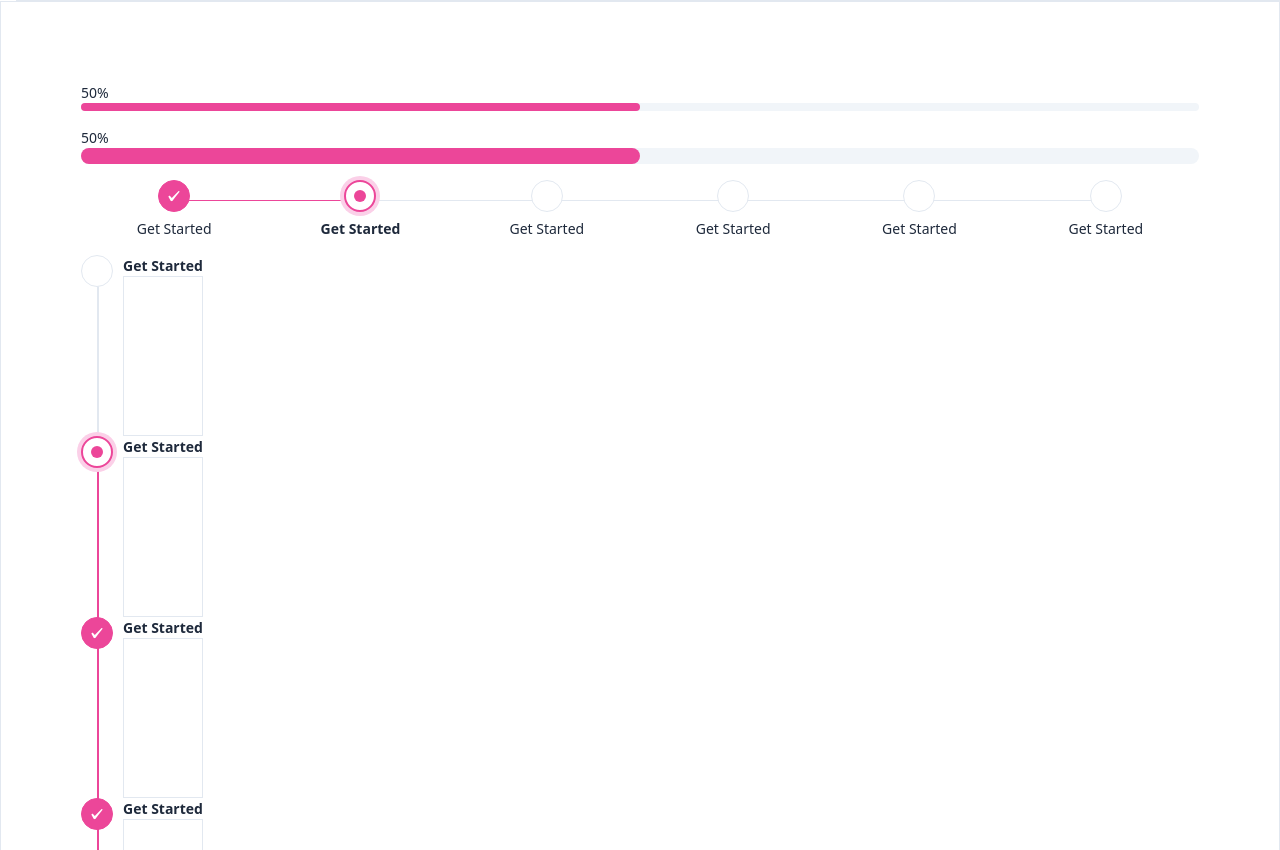
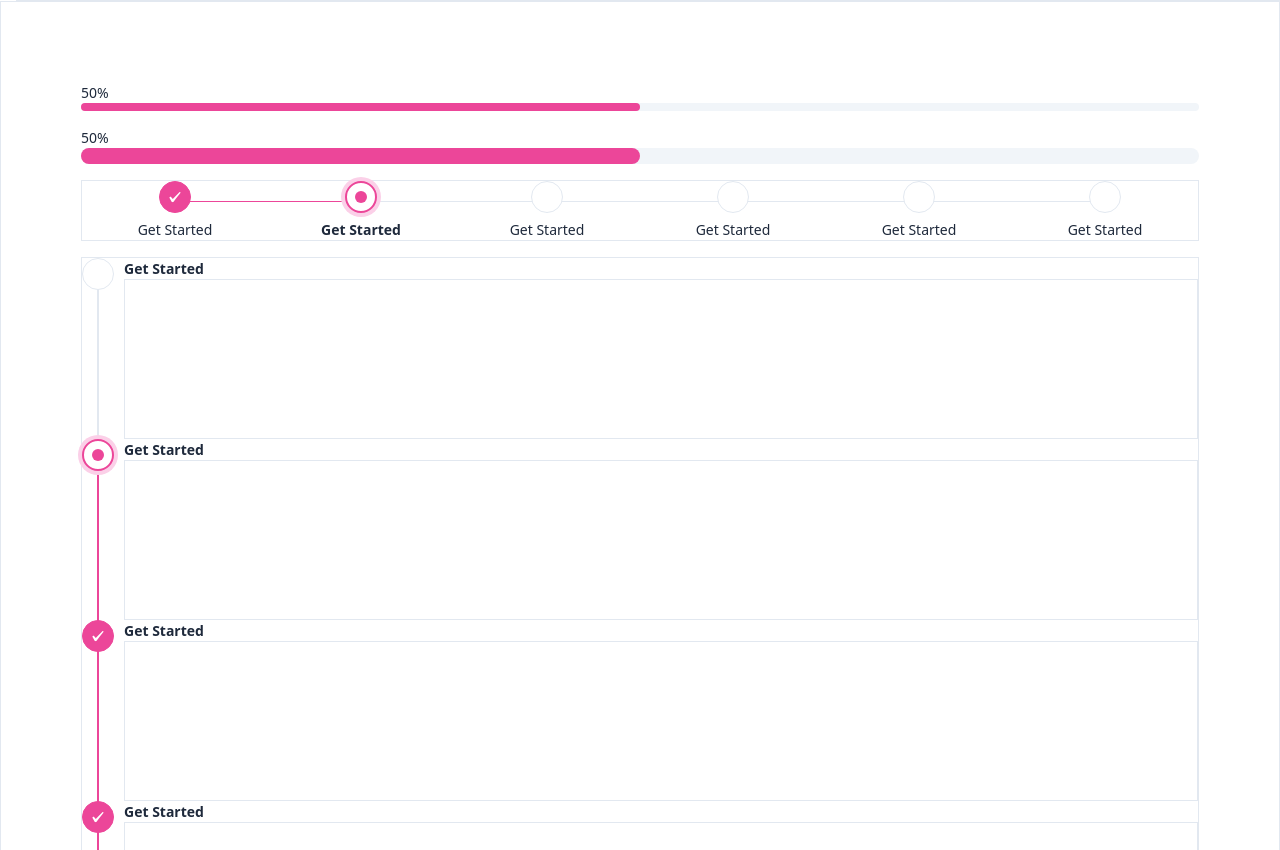
Before and after one commit to siska199/pp-w-code-base-react, a React (Vite) app in the folder react/: page / in a window 1280 px wide. Shown: the part 5250-6100 px from the top of the page. Built offline with nearby package versions, Linux system fonts and the light colour scheme.

Commit message:
fix progress step vertical

```diff
--- a/react/src/assets/styles/ui/progress-step.css
+++ b/react/src/assets/styles/ui/progress-step.css
@@ -37,7 +37,7 @@
 }
 
 .stepper-item.vertical::after {
-    @apply content-[''] absolute left-[13%] block top-[1px]  bottom-[5px]  h-full  border-gray-200 border-[1px] z-[-1];
+    @apply content-[''] absolute left-[15px] block top-[1px]  bottom-[5px]  h-full  border-gray-200 border-[1px] z-[-1];
     transform-origin: 50% 100%;
 }
 
--- a/react/src/components/examples/ExampleProgressbar.tsx
+++ b/react/src/components/examples/ExampleProgressbar.tsx
@@ -33,44 +33,44 @@ const ExampleProgressbar = () => {
     const listStepVertical = [
         {
             title: "Get Started",
-            caption:<div className="h-[10rem] border">
+            caption:<div className="h-[10rem] w-full  border">
 
             </div>
         },
         {
             title: "Get Started",
-            caption:<div className="h-[10rem] border">
+            caption:<div className="h-[10rem]  w-full border">
 
             </div>
         },
         {
             title: "Get Started",
-            caption: <div className="h-[10rem] border">
+            caption: <div className="h-[10rem] w-full border">
 
             </div>
         },
         {
             title: "Get Started",
-            caption: <div className="h-[10rem] border">
+            caption: <div className="h-[10rem] w-full border">
 
             </div>
         },
         {
             title: "Get Started",
-            caption: <div className="h-[10rem] border">
+            caption: <div className="h-[10rem] w-full border">
 
             </div>
         },
         {
             title: "Get Started",
-            caption: <div className="h-[10rem] border">
+            caption: <div className="h-[10rem] w-full border">
 
             </div>
         }
     ]
 
     return (
-        <div className="w-full border p-[5rem] flex flex-col gap-4">
+        <div className="w-full  p-[5rem] flex flex-col gap-4 border">
             <Progressbar value={50} valueTotal={100} size="small" />
             <Progressbar value={50} valueTotal={100} />
             <ProgressStep activeStep={activeIndexStep} listStep={listStepHorizontal} />
--- a/react/src/components/ui/ProgressStep.tsx
+++ b/react/src/components/ui/ProgressStep.tsx
@@ -15,13 +15,13 @@ type TProps = {
 const ProgressStep = (props: TProps) => {
     const { listStep, activeStep, variant = "horizontal" } = props
     return (
-        <ul className={`stepper-wrapper ${variant === "vertical" && "vertical flex justify-start items-start flex-col"}`}>
+        <ul className={`stepper-wrapper w-full border ${variant === "vertical" && "vertical flex justify-start items-start flex-col"}`}>
             {
                 listStep?.map((data, i) => {
                     const isCompleted = variant === "vertical" ? activeStep < i : activeStep > i
                     const isActive = activeStep === i
                     return (
-                        <li key={i} className={`stepper-item ${variant} ${isActive && "active"} ${isCompleted && "completed"}`}>
+                        <li key={i} className={`stepper-item w-full ${variant} ${isActive && "active"} ${isCompleted && "completed"}`}>
                             <div className="">
                                 <div className={`step-counter ${variant}`}>
                                     {
```
